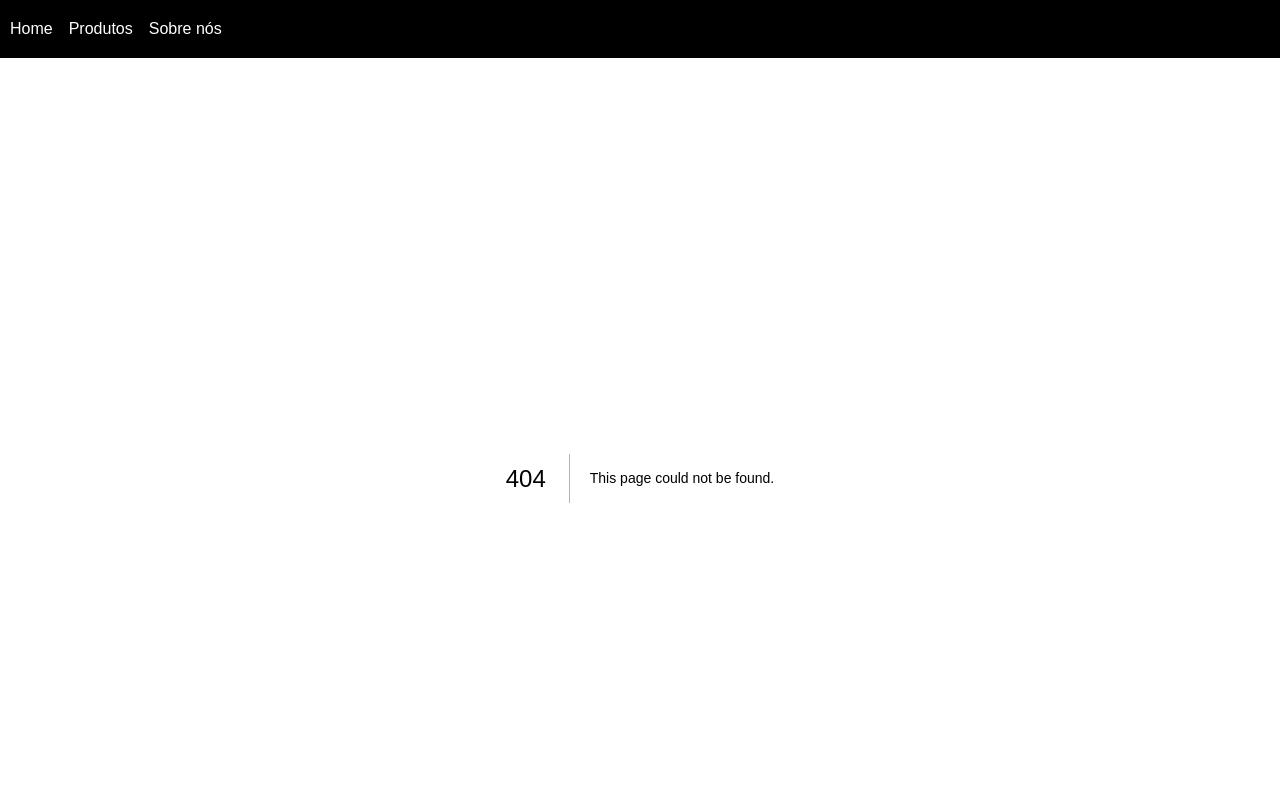
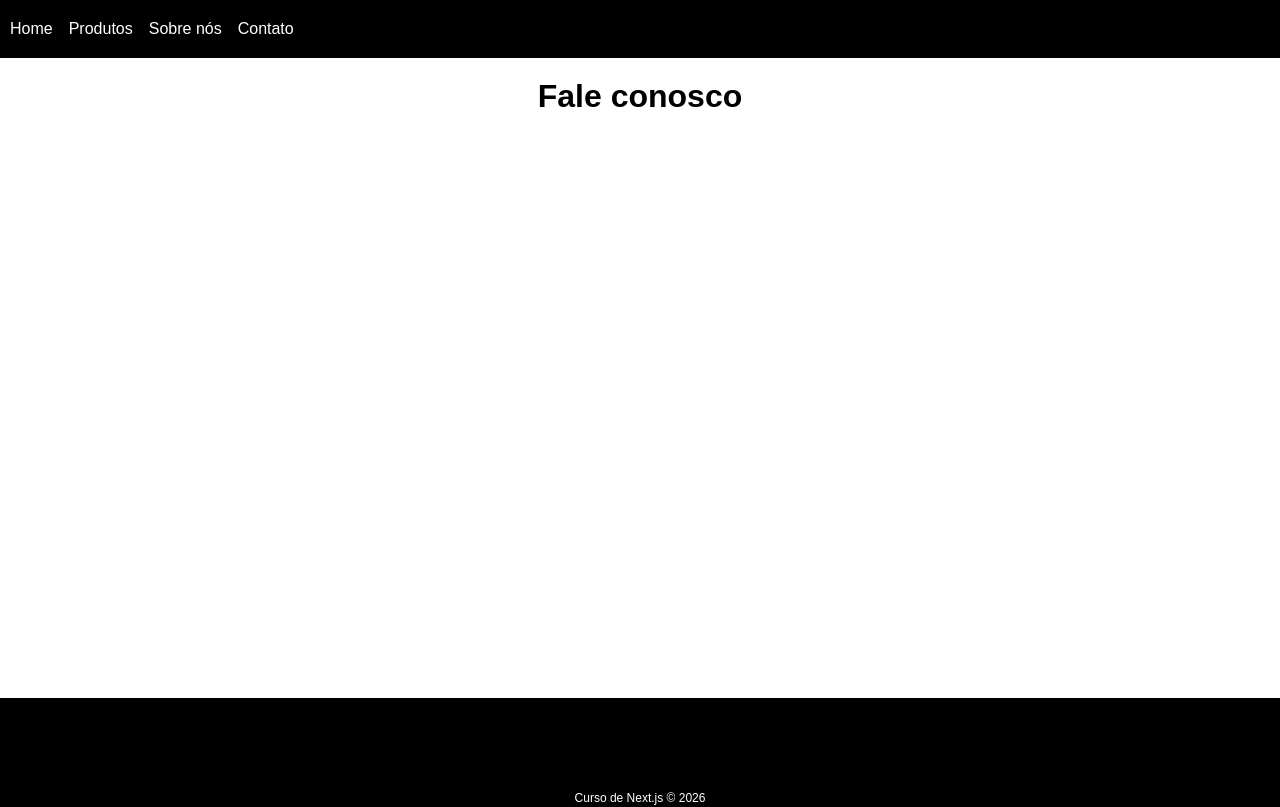
Before and after one commit to gabriellysaless/curso_next, a Next.js app: page /contact in a window 1280 px wide. Before the commit this address had no page. Shown: the top 807 px of the page. Built offline with nearby package versions, Linux system fonts and the light colour scheme.

Commit message:
Aula sobre metadata

```diff
--- /dev/null
+++ b/src/app/contact/page.js
@@ -0,0 +1,13 @@
+export const metadata = {
+    title: "Contato",
+    description: "Nossos Canais",
+    keywords: ["Contato", "E-mail", "WhatsApp"]
+}
+
+export default function Contact() {
+    return (
+        <>
+            <h1>Fale conosco</h1>
+        </>
+    )
+}
--- a/src/components/Navbar/index.js
+++ b/src/components/Navbar/index.js
@@ -20,6 +20,11 @@ export default function NavBar() {
                     Sobre nós
                 </Link>
             </li>
+            <li>
+                <Link href="/contact">
+                    Contato
+                </Link>
+            </li>
         </ul>
     )
 }
```
Also changed, not shown: src/app/page.js (+11 -5 lines).
